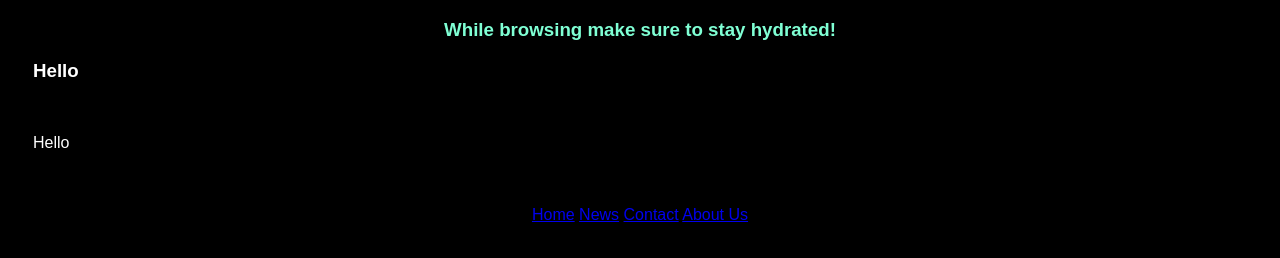
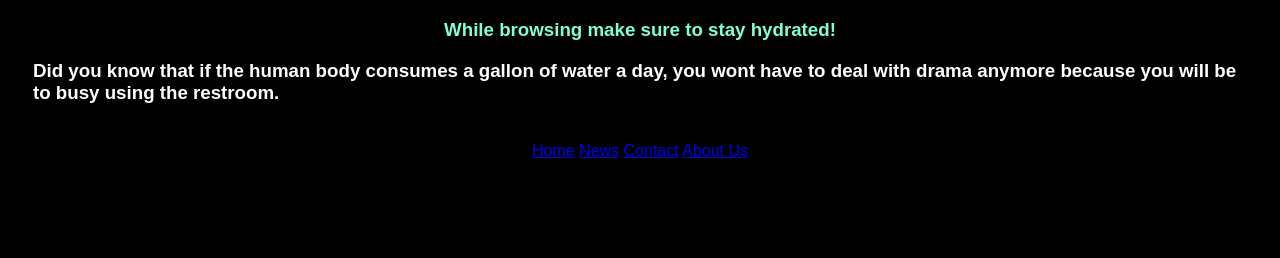
Before and after one commit to djvancleve/djvancleve.github.io, a plain HTML site: page index.html in a window 1280 px wide. Shown: the part 394-652 px from the top of the page. Drawn offline with Linux system fonts and the light colour scheme.

Commit message:
Update index.html

```diff
--- a/index.html
+++ b/index.html
@@ -10,11 +10,7 @@
         <h3>While browsing make sure to stay hydrated!</h3>
     </header>
     <body>
-        <h3>Hello</h3>
-        <p></p>
-    <br>
-        <p>Hello</p>
-    <br>
+        <h3>Did you know that if the human body consumes a gallon of water a day, you wont have to deal with drama anymore because you will be to busy using the restroom.</h3>
     </body>
     <footer>
         <div class="navbar">
```
